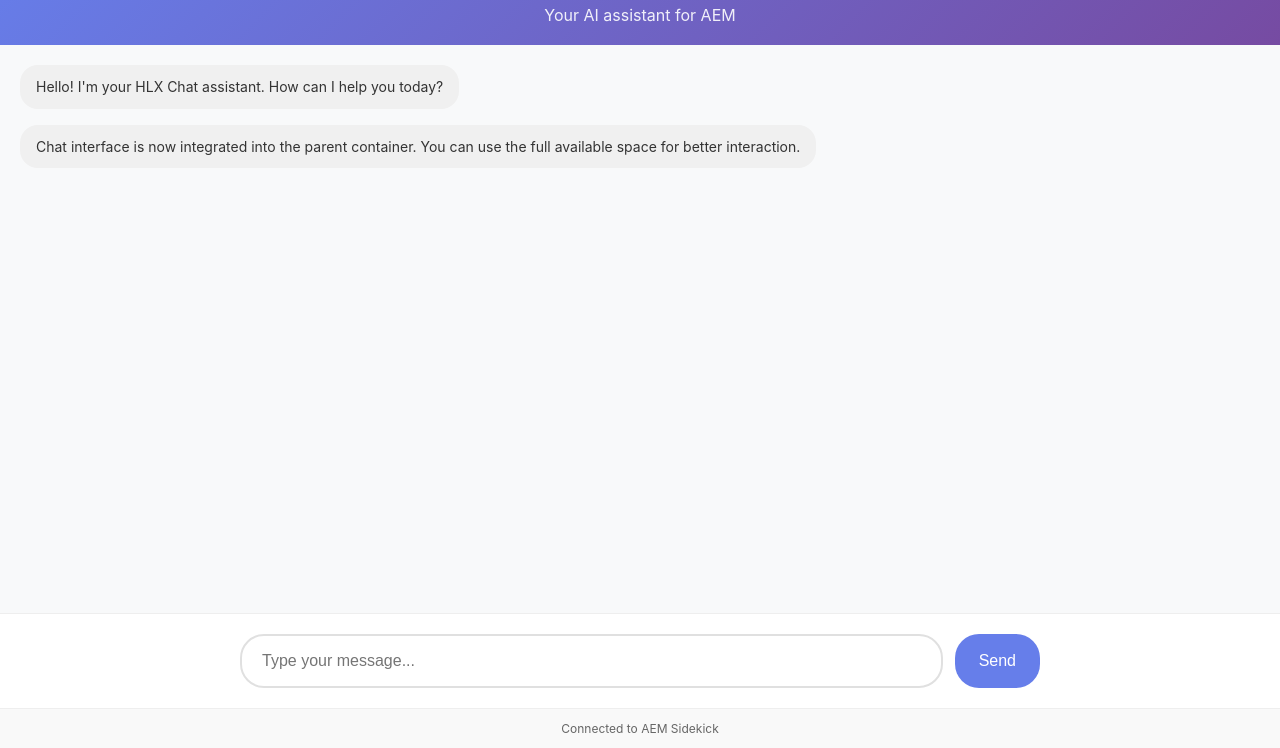
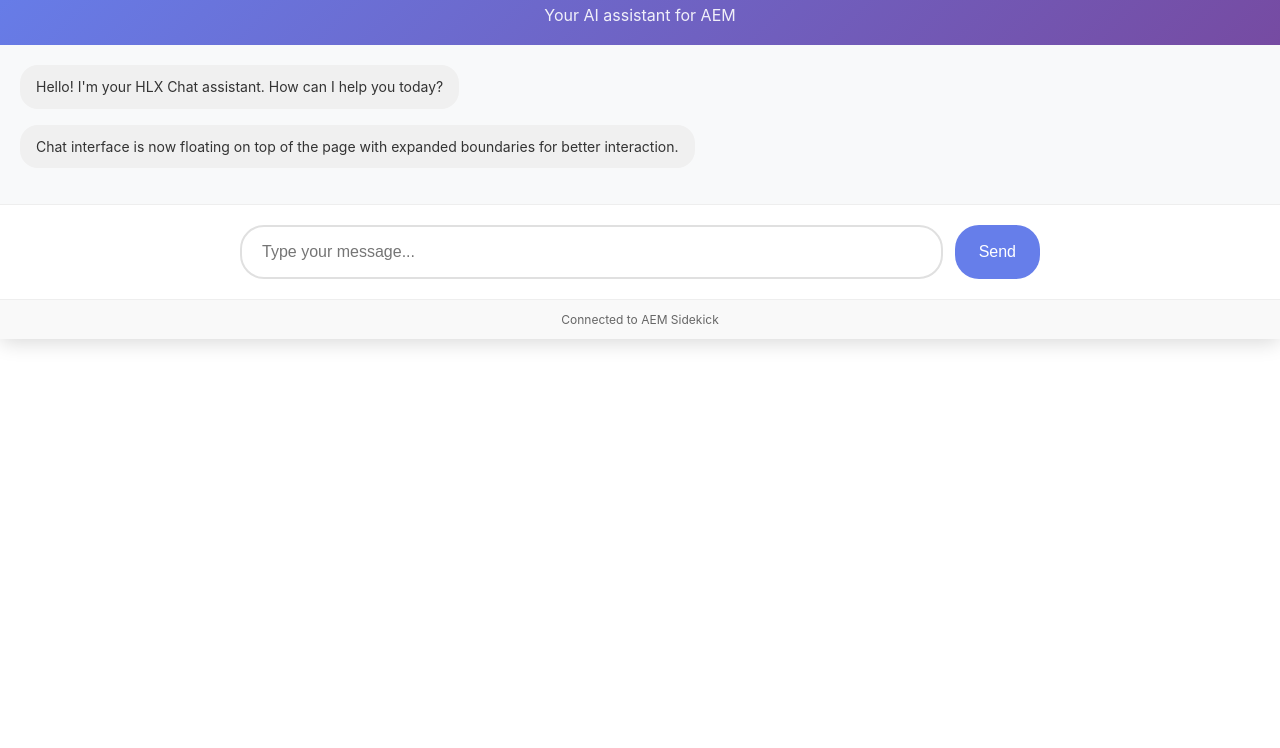
Before and after one commit to aemsites/da-blog-tools, a website: page tools/sidekick/hlx-chat/hlx-chat.html in a window 1280 px wide. Shown: the part 52-800 px from the top of the page. Drawn offline with Linux system fonts and the light colour scheme.

Commit message:
more positioning

```diff
--- a/tools/sidekick/hlx-chat/hlx-chat.css
+++ b/tools/sidekick/hlx-chat/hlx-chat.css
@@ -2,20 +2,22 @@ body {
     font-family: -apple-system, BlinkMacSystemFont, 'Segoe UI', Roboto, sans-serif;
     margin: 0;
     padding: 0;
-    background: transparent;
+    background: white;
     color: #333;
-    height: 100vh;
+    height: 100%;
     overflow: hidden;
 }
 
 .chat-container {
     width: 100%;
-    height: 100vh;
+    height: 100%;
     margin: 0;
     background: white;
     display: flex;
     flex-direction: column;
     box-sizing: border-box;
+    border-radius: 8px;
+    box-shadow: 0 4px 20px rgba(0,0,0,0.15);
 }
 
 .chat-header {
--- a/tools/sidekick/hlx-chat/hlx-chat.js
+++ b/tools/sidekick/hlx-chat/hlx-chat.js
@@ -8,7 +8,6 @@ class HLXChat {
 
         this.initializeEventListeners();
         this.loadSidekickInfo();
-        this.adjustToParentContainer();
     }
 
     initializeEventListeners() {
@@ -18,18 +17,6 @@ class HLXChat {
                 this.sendMessage();
             }
         });
-
-        // Handle window resize for responsive behavior
-        window.addEventListener('resize', () => this.adjustToParentContainer());
-    }
-
-    adjustToParentContainer() {
-        // Ensure the chat container fills the available space
-        const container = document.querySelector('.chat-container');
-        if (container) {
-            container.style.width = '100%';
-            container.style.height = '100vh';
-        }
     }
 
     async loadSidekickInfo() {
@@ -48,8 +35,8 @@ class HLXChat {
                 this.addMessage('bot', `Connected from: ${referrer}`);
             }
 
-            // Add a welcome message about the integrated mode
-            this.addMessage('bot', 'Chat interface is now integrated into the parent container. You can use the full available space for better interaction.');
+            // Add a welcome message about the floating palette mode
+            this.addMessage('bot', 'Chat interface is now floating on top of the page with expanded boundaries for better interaction.');
 
         } catch (error) {
             console.error('Error loading sidekick info:', error);
```
